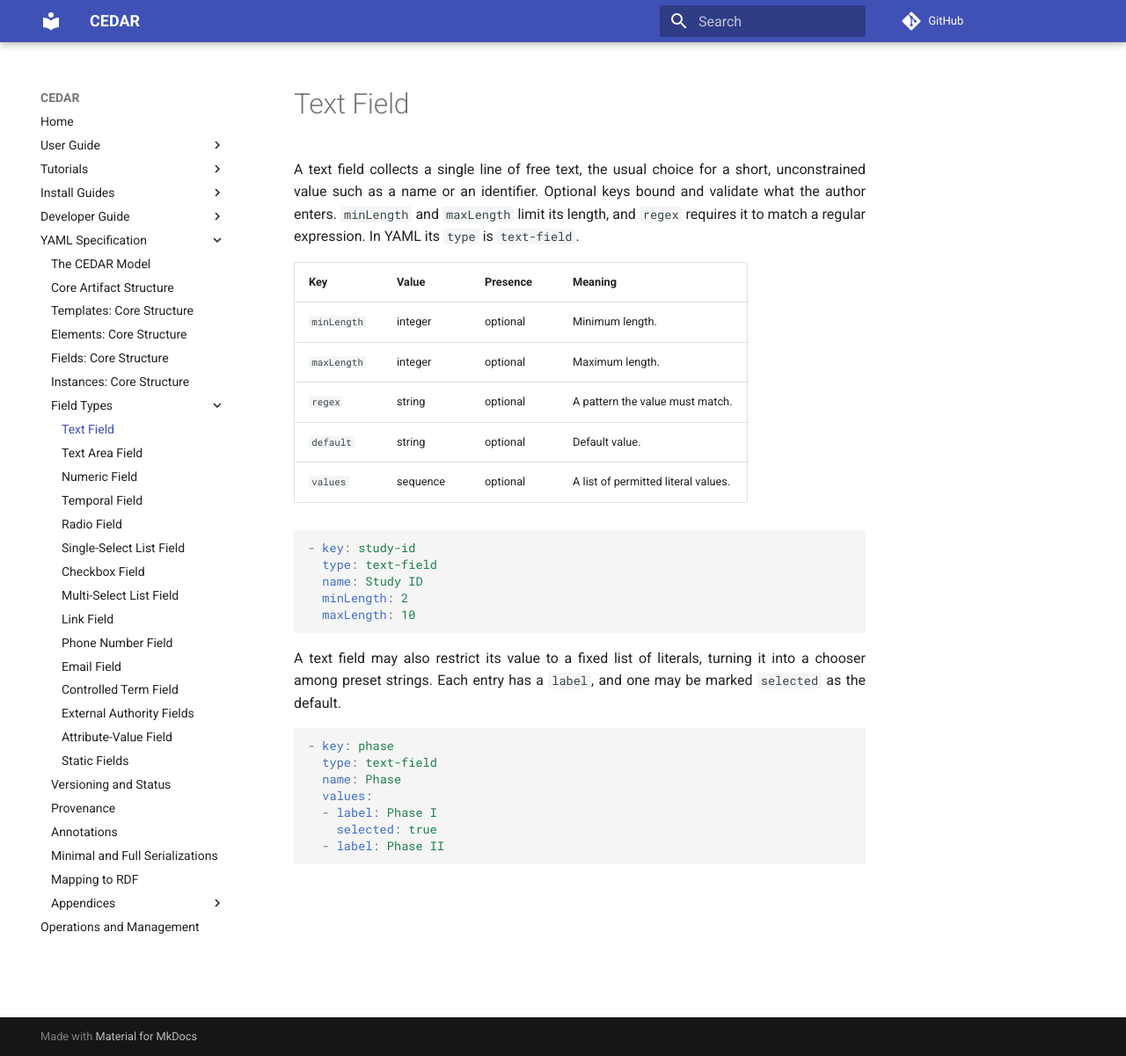
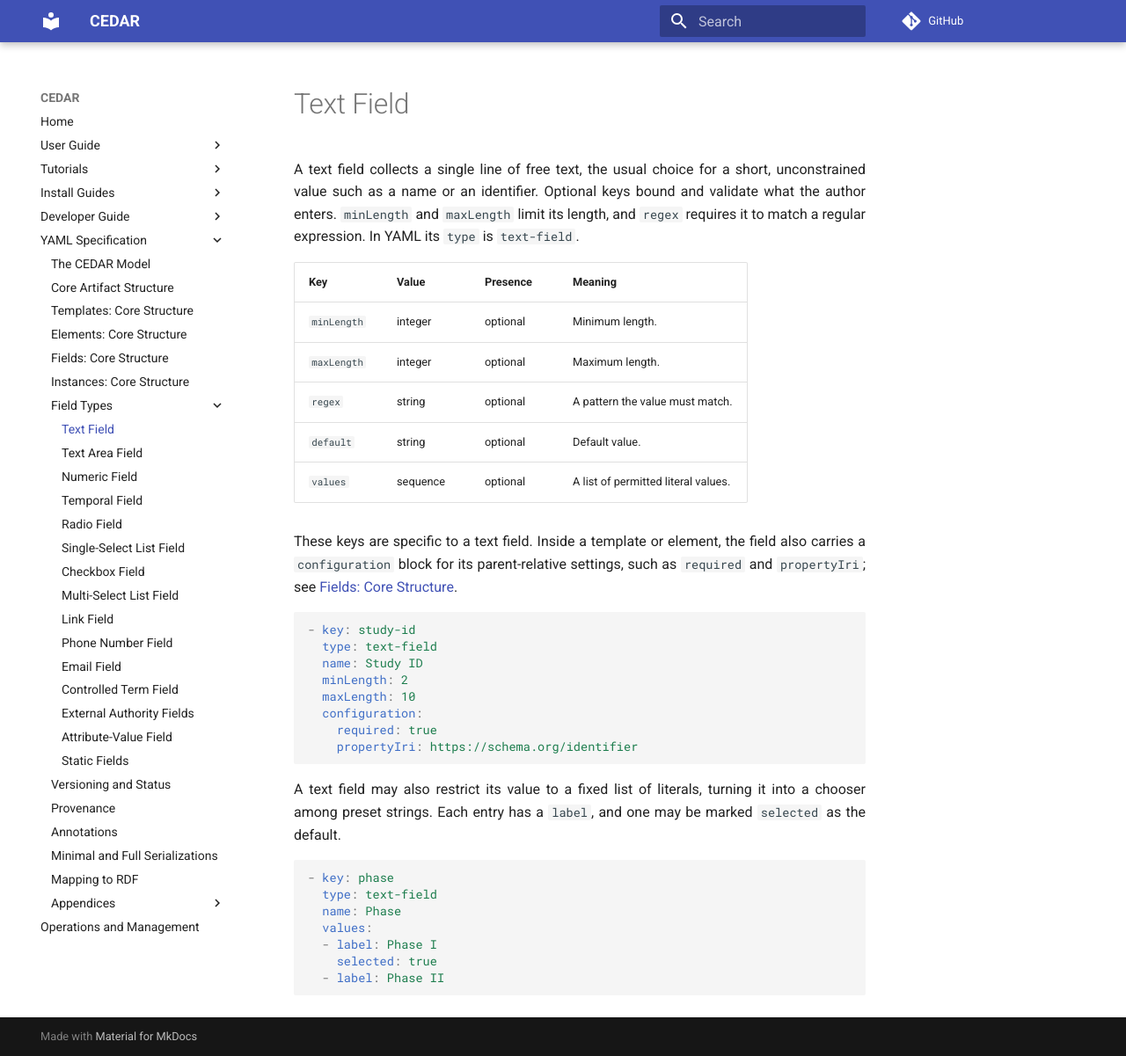
Before and after one commit to metadatacenter/cedar-mkdocs, an MkDocs documentation site: the page built from docs/yaml-spec/field-types/text-field.md, in a window 1280 px wide and 1201 px high. Shown: the whole window at 88% size. Built offline with MkDocs 1.6.1 and Material for MkDocs 9.7.7, drawn with Linux system fonts in a browser that asks for light colours; comment, search, counter and statistics services are not loaded.

Commit message:
Document configuration on field pages; clarify unit and RDF IRI value spaces
Show a configuration block (required, propertyIri) on the text field page and
add a general note on the Field Types index that child fields carry a
configuration block, both linking to Fields: Core Structure. Clarify that unit
is a free-text label. Note in Mapping to RDF that instanceType and propertyIri
are IRIs that should be real terms from shared vocabularies.

Co-Authored-By: Claude Opus 4.8 <noreply@anthropic.com>

````diff
--- a/docs/yaml-spec/field-types/text-field.md
+++ b/docs/yaml-spec/field-types/text-field.md
@@ -13,12 +13,19 @@ match a regular expression. In YAML its `type` is `text-field`.
 | `default` | string | optional | Default value. |
 | `values` | sequence | optional | A list of permitted literal values. |
 
+These keys are specific to a text field. Inside a template or element, the field also carries
+a `configuration` block for its parent-relative settings, such as `required` and
+`propertyIri`; see [Fields: Core Structure](../fields-core.md).
+
 ```yaml
 - key: study-id
   type: text-field
   name: Study ID
   minLength: 2
   maxLength: 10
+  configuration:
+    required: true
+    propertyIri: https://schema.org/identifier
 ```
 
 A text field may also restrict its value to a fixed list of literals, turning it into a
````
Also changed, not shown: docs/yaml-spec/field-types/index.md (+4 -0 lines), docs/yaml-spec/field-types/numeric-field.md (+3 -2 lines), docs/yaml-spec/rdf-mapping.md (+5 -0 lines).
